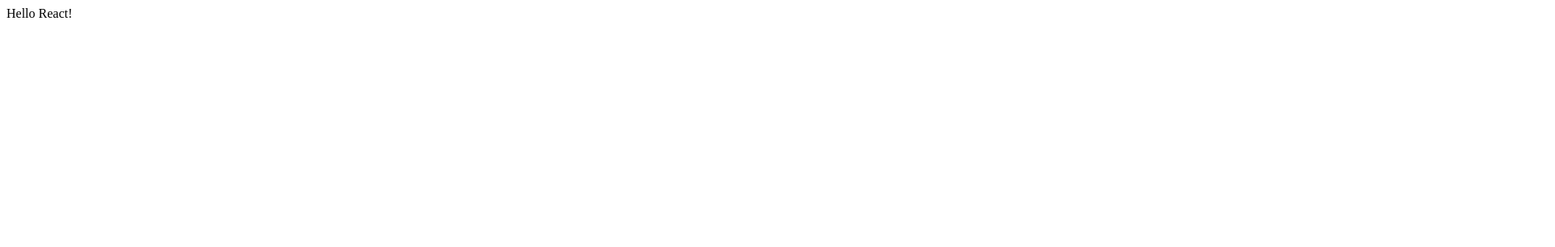
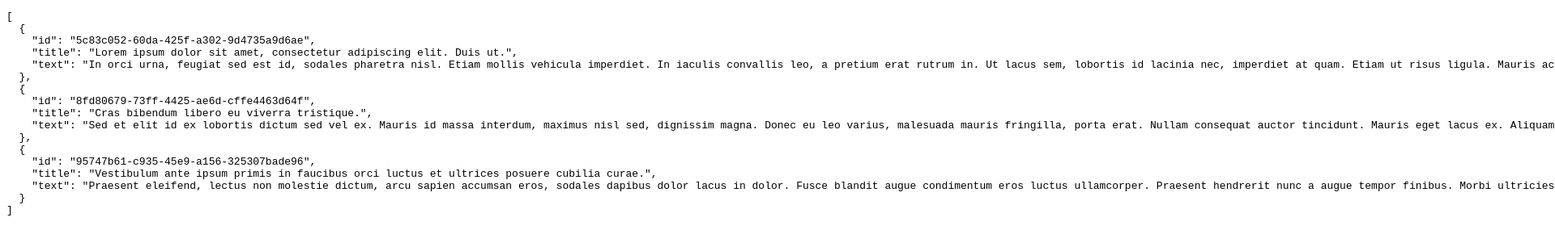
Before and after one commit to antons20/quick-note-app, a React (Create React App) app: page / in a window 1280 px wide. Shown: the top 306 px of the page at 81% size, 1920 px wide, since content can reach past the window. Built offline with nearby package versions, Linux system fonts and the light colour scheme.

Commit message:
Add fake real data

```diff
--- a/src/App.js
+++ b/src/App.js
@@ -1,5 +1,32 @@
-function App() {
-  return <div>Hello React!</div>;
+import React, { Component } from "react";
+
+class App extends Component {
+  constructor(props) {
+    super(props);
+    this.state = {
+      notes: [
+        {
+          id: "5c83c052-60da-425f-a302-9d4735a9d6ae",
+          title: "Lorem ipsum dolor sit amet, consectetur adipiscing elit. Duis ut.",
+          text: "In orci urna, feugiat sed est id, sodales pharetra nisl. Etiam mollis vehicula imperdiet. In iaculis convallis leo, a pretium erat rutrum in. Ut lacus sem, lobortis id lacinia nec, imperdiet at quam. Etiam ut risus ligula. Mauris ac enim ut purus iaculis lobortis. Donec euismod vel risus ac blandit. Sed in odio enim. Aliquam dolor nibh, luctus a fermentum dignissim, ornare nec enim. Sed posuere in arcu eu ultricies.",
+        },
+        {
+          id: "8fd80679-73ff-4425-ae6d-cffe4463d64f",
+          title: "Cras bibendum libero eu viverra tristique.",
+          text: "Sed et elit id ex lobortis dictum sed vel ex. Mauris id massa interdum, maximus nisl sed, dignissim magna. Donec eu leo varius, malesuada mauris fringilla, porta erat. Nullam consequat auctor tincidunt. Mauris eget lacus ex. Aliquam nibh sem, placerat at nunc at, fringilla auctor dolor. Aliquam eros elit, tempor ut erat eget, interdum porta lacus. Suspendisse in bibendum enim.",
+        },
+        {
+          id: "95747b61-c935-45e9-a156-325307bade96",
+          title: "Vestibulum ante ipsum primis in faucibus orci luctus et ultrices posuere cubilia curae.",
+          text: "Praesent eleifend, lectus non molestie dictum, arcu sapien accumsan eros, sodales dapibus dolor lacus in dolor. Fusce blandit augue condimentum eros luctus ullamcorper. Praesent hendrerit nunc a augue tempor finibus. Morbi ultricies lectus ac risus hendrerit, a aliquam ante tincidunt. Suspendisse viverra iaculis consequat. Nam nec consectetur diam. Cras porta metus in nibh facilisis interdum. Aenean lobortis feugiat enim quis molestie. Suspendisse ultrices bibendum volutpat. Praesent et orci est. Pellentesque ut fringilla nibh. Donec vel pretium nisl. Praesent varius, magna sit amet mollis rutrum, urna lacus rutrum magna, in cursus lectus massa id lorem. Etiam risus enim, fringilla sit amet lectus at, condimentum maximus nulla.",
+        },
+      ],
+    };
+  }
+
+  render() {
+    return <pre>{JSON.stringify(this.state.notes, null, 2)}</pre>;
+  }
 }
 
 export default App;
```
